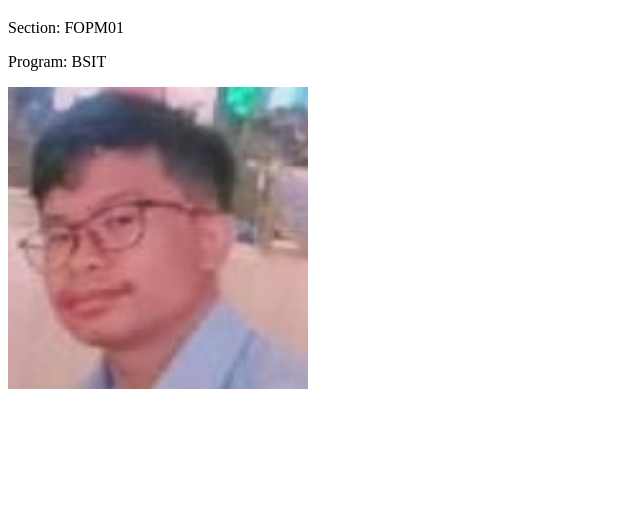
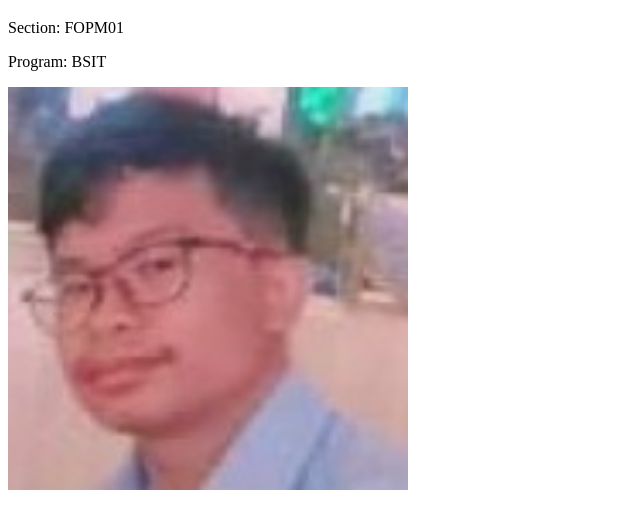
Before and after one commit to BL13A/Aliling-ITS152L, a plain HTML site: page index.html in a window 1280 px wide. Shown: the part 61-590 px from the top of the page, without its empty margins (0-640 px from the left). Drawn offline with Linux system fonts and the light colour scheme.

Commit message:
adding index.html

```diff
--- a/index.html
+++ b/index.html
@@ -7,6 +7,6 @@
     <h1>Ken Aliling</h1>
     <p>Section: FOPM01</p>
     <p>Program: BSIT</p>
-    <img src="me.png" alt="My Picture" width="300">
+    <img src="me.png" alt="My Picture" width="400">
 </body>
 </html>
```
